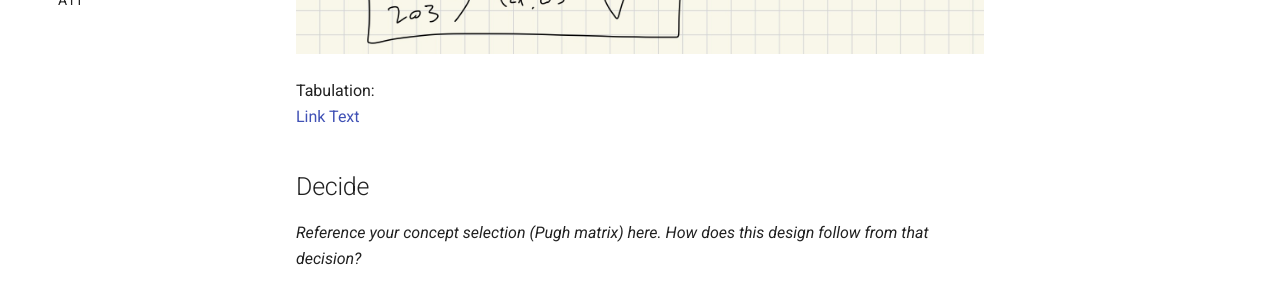
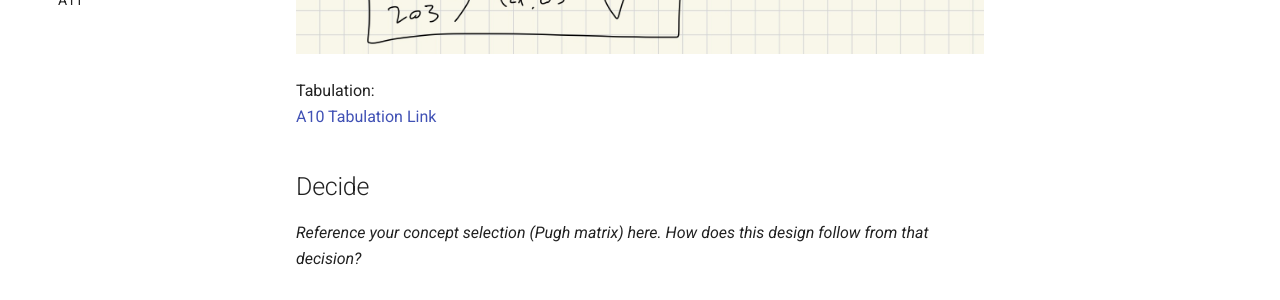
Before and after one commit to jadelma5/megr2156-portfolio, an MkDocs documentation site: the page built from docs/assignments/A10/index.md, in a window 1280 px wide and 900 px high, scrolled down 3978 px. Shown: the part 485-785 px from the top of the window. Built offline with MkDocs 1.6.1 and Material for MkDocs 9.7.7, drawn with Linux system fonts in a browser that asks for light colours.

Commit message:
Improve tabulation link text in index.md
Updated the link text for the tabulation link to be more descriptive.

```diff
--- a/docs/assignments/A10/index.md
+++ b/docs/assignments/A10/index.md
@@ -21,7 +21,7 @@ Constrains:
 ![Leadscrew](leadscrew-56.jpg)
 
 Tabulation:
-<a href="https://docs.google.com/spreadsheets/d/1-IyFBrPSqRsUC8X71TDrjAil2_3B7H-Nr4CGZBN8Lyw/edit?usp=sharing" target="Tabulation Link">Link Text</a>
+<a href="https://docs.google.com/spreadsheets/d/1-IyFBrPSqRsUC8X71TDrjAil2_3B7H-Nr4CGZBN8Lyw/edit?usp=sharing" target="Tabulation Link">A10 Tabulation Link</a>
 
 ## Decide
 _Reference your concept selection (Pugh matrix) here. How does this design follow from that decision?_
```
